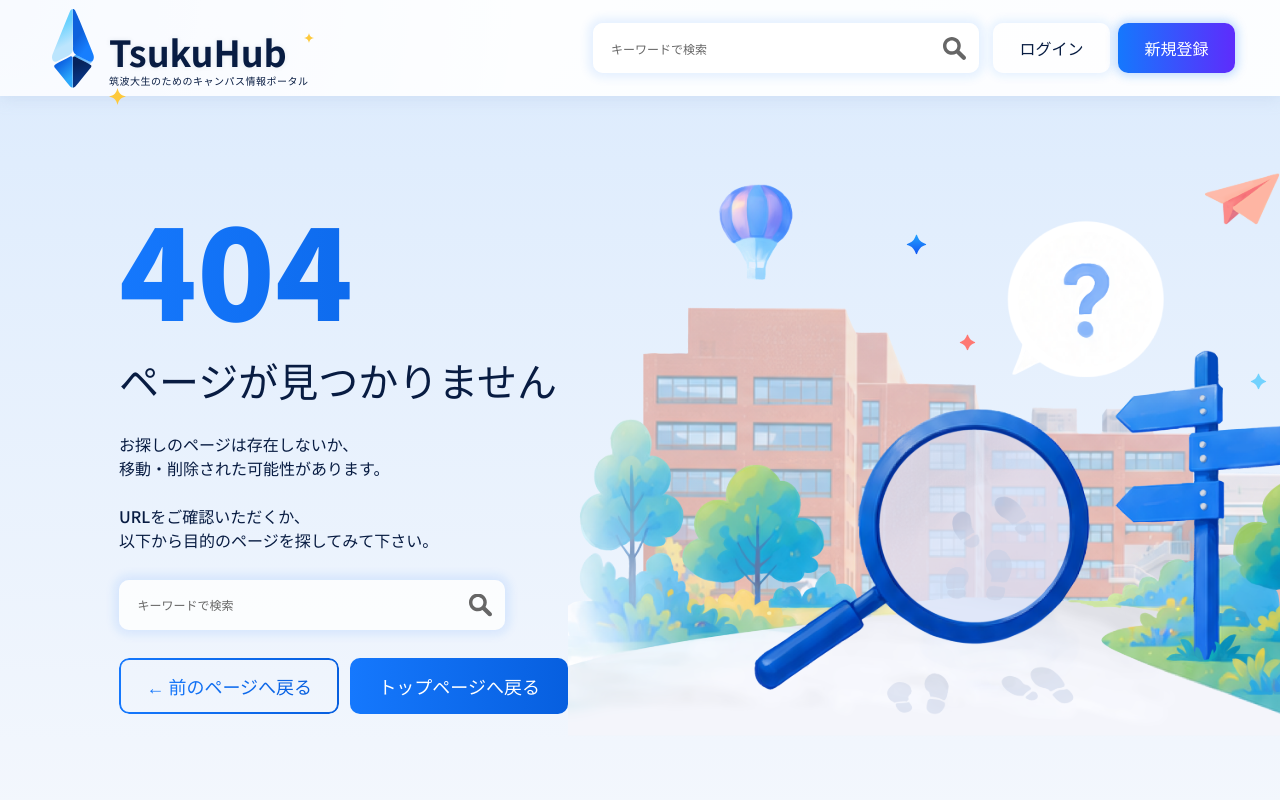
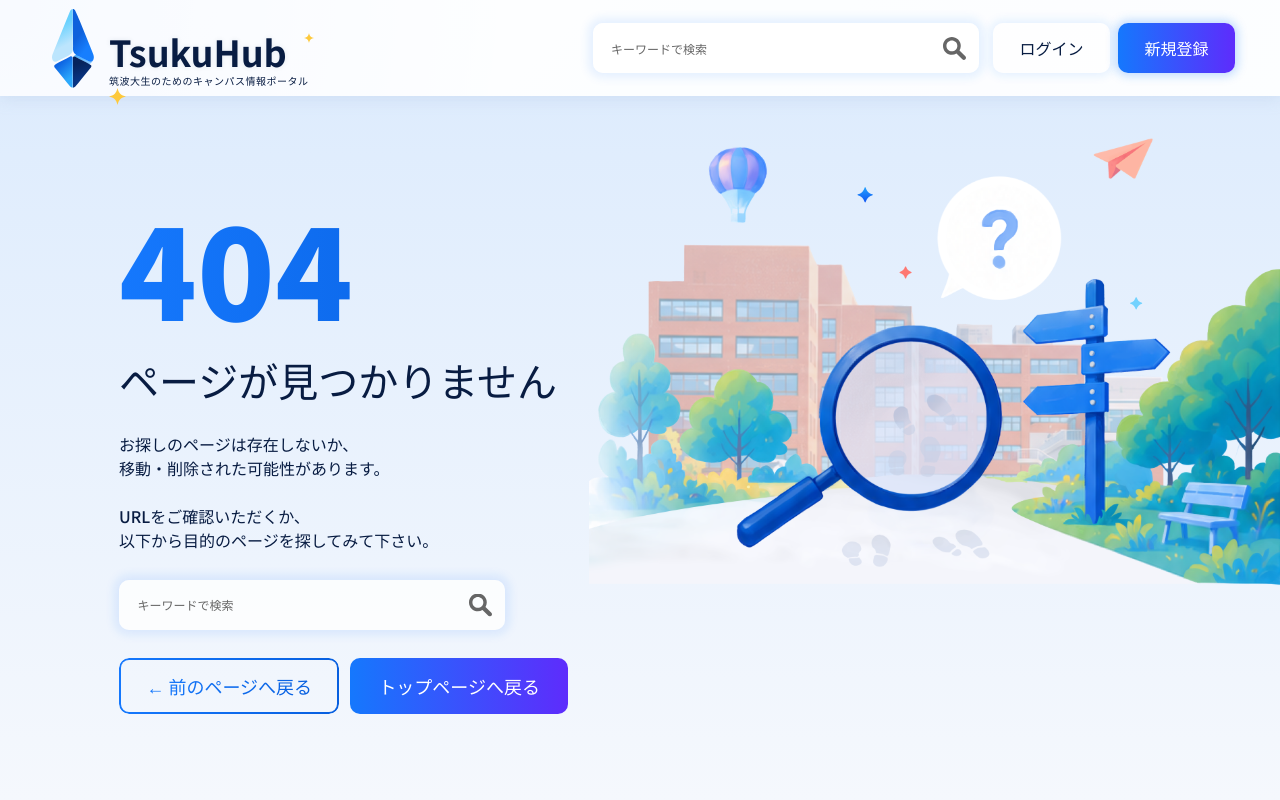
Before and after one commit to tsukuba-cojt/2026_TsukuHub, a React (Vite) app: page /auth in a window 1280 px wide. Shown: the top 800 px of the page. Built offline with nearby package versions, Linux system fonts and the light colour scheme; no server answers.

Commit message:
404ページ調整

```diff
--- a/src/styles/utility/print404.css
+++ b/src/styles/utility/print404.css
@@ -168,7 +168,7 @@
 /* Primary button — blue gradient fill */
 .nf-btn-home {
   width: 231px;
-  background: var(--color-primary-gradient);
+  background: var(--color-main-gradient);
   color: #ffffff;
   border: none;
 }
@@ -177,16 +177,18 @@
 .nf-right {
   flex: 1;
   position: relative;
-  min-height: 780px;
-  overflow: hidden;
+  min-height: clamp(400px, 54vw, 780px);
+  overflow: visible; /* hidden → visible（イラストが左に食み出せるように） */
+  z-index: 0;
 }
 
 .nf-illust {
   position: absolute;
-  top: -91px; /* Figma: y=5 from page top; content area starts at y=96 → offset 91px up */
-  left: 0;
-  width: 872px;
-  height: 872px;
+  top: -91px;
+  right: 0;
+  left: auto;
+  width: clamp(480px, 54vw, 780px); /* 固定780px → viewport幅に追従 */
+  height: auto;                      /* 縦横比を自動維持 */
   pointer-events: none;
   display: block;
 }
@@ -210,6 +212,7 @@
     overflow: hidden;
   }
 
+  /*
   .nf-illust {
     position: relative;
     top: 0;
@@ -219,6 +222,7 @@
     margin: 0 auto;
     display: block;
   }
+    */
 
   .nf-code {
     font-size: 80px;
```
